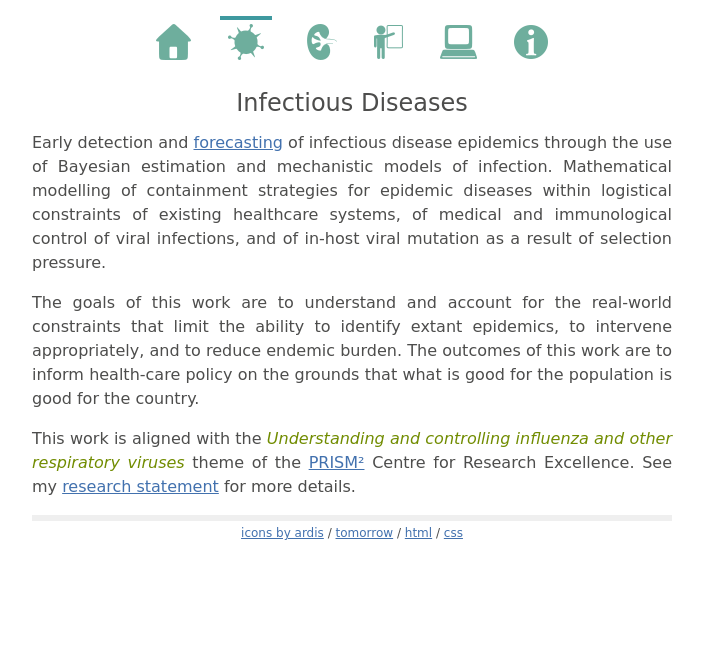
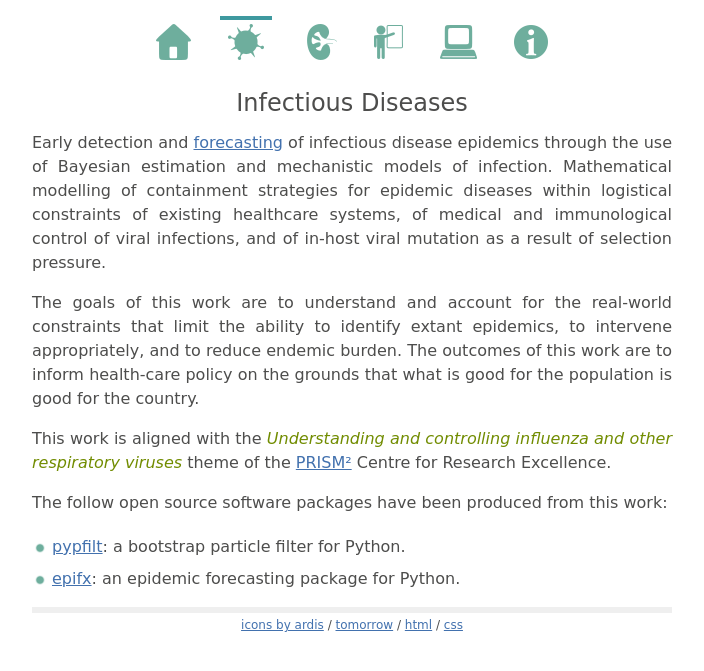
Before and after one commit to robmoss/previous2-robmoss.github.io, a Jekyll site: the page built from disease/index.md, in a window 1280 px wide. Shown: the top 671 px of the page, without its empty margins (288-992 px from the left). Built offline with Jekyll 4.4.1, drawn with Linux system fonts in a browser that asks for light colours.

Commit message:
Link to pypfilt and epifx packages

```diff
--- a/disease/index.md
+++ b/disease/index.md
@@ -21,5 +21,8 @@ what is good for the population is good for the country.
 This work is aligned with the *Understanding and controlling influenza and
 other respiratory viruses* theme of the [PRISM²](http://prism.edu.au/) Centre
 for Research Excellence.
-See my [research statement]({{ site.baseurl }}/portfolio/research/#healthcare-policies-and-epidemics)
-for more details.
+
+The follow open source software packages have been produced from this work:
+
+* [pypfilt](https://pypfilt.readthedocs.io/en/latest/): a bootstrap particle filter for Python.
+* [epifx](https://epifx.readthedocs.io/en/latest/): an epidemic forecasting package for Python.
```
